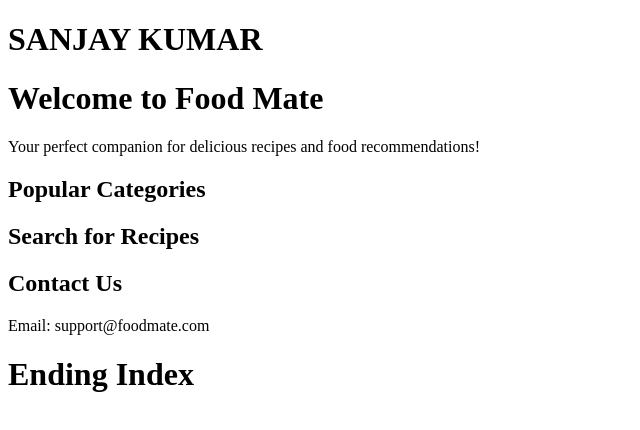
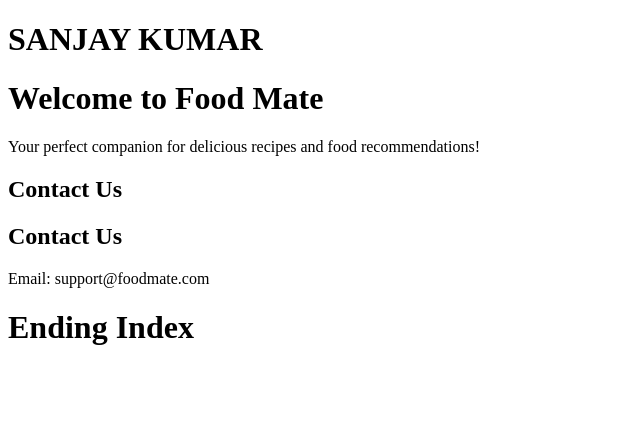
Before and after one commit to vs-sanjaykumar/foodmate, a plain HTML site: page index.html in a window 1280 px wide. Shown: the whole page, without its empty margins (0-640 px from the left). Drawn offline with Linux system fonts and the light colour scheme.

Commit message:
Update index.html

```diff
--- a/index.html
+++ b/index.html
@@ -9,11 +9,7 @@
     <h1>SANJAY KUMAR</h1>
     <h1>Welcome to Food Mate</h1>
     <p>Your perfect companion for delicious recipes and food recommendations!</p>
-
-    <h2>Popular Categories</h2>
-
-    <h2>Search for Recipes</h2>
-
+    <h2>Contact Us</h2>
     <h2>Contact Us</h2>
     <p>Email: support@foodmate.com</p>
     <h1>Ending Index</h1>
```
